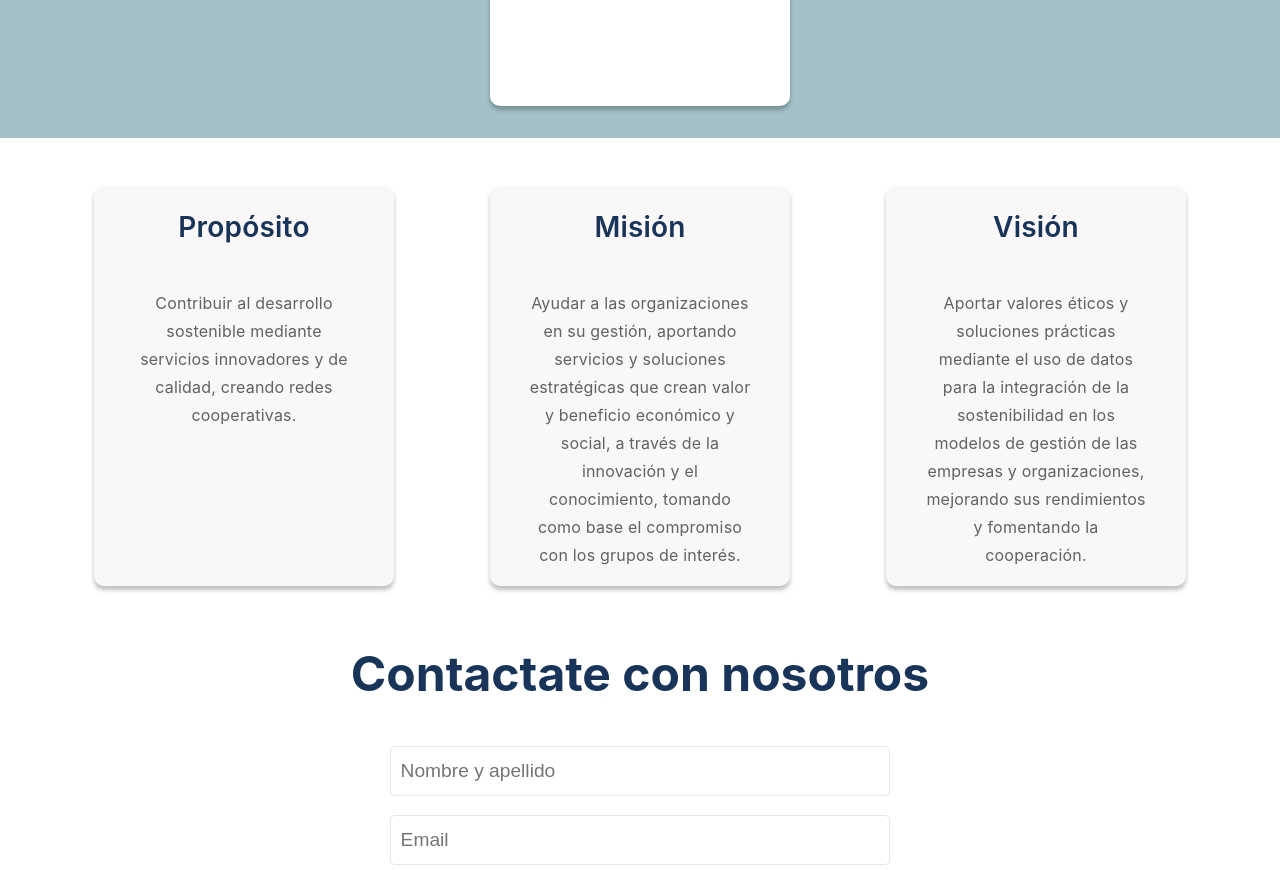
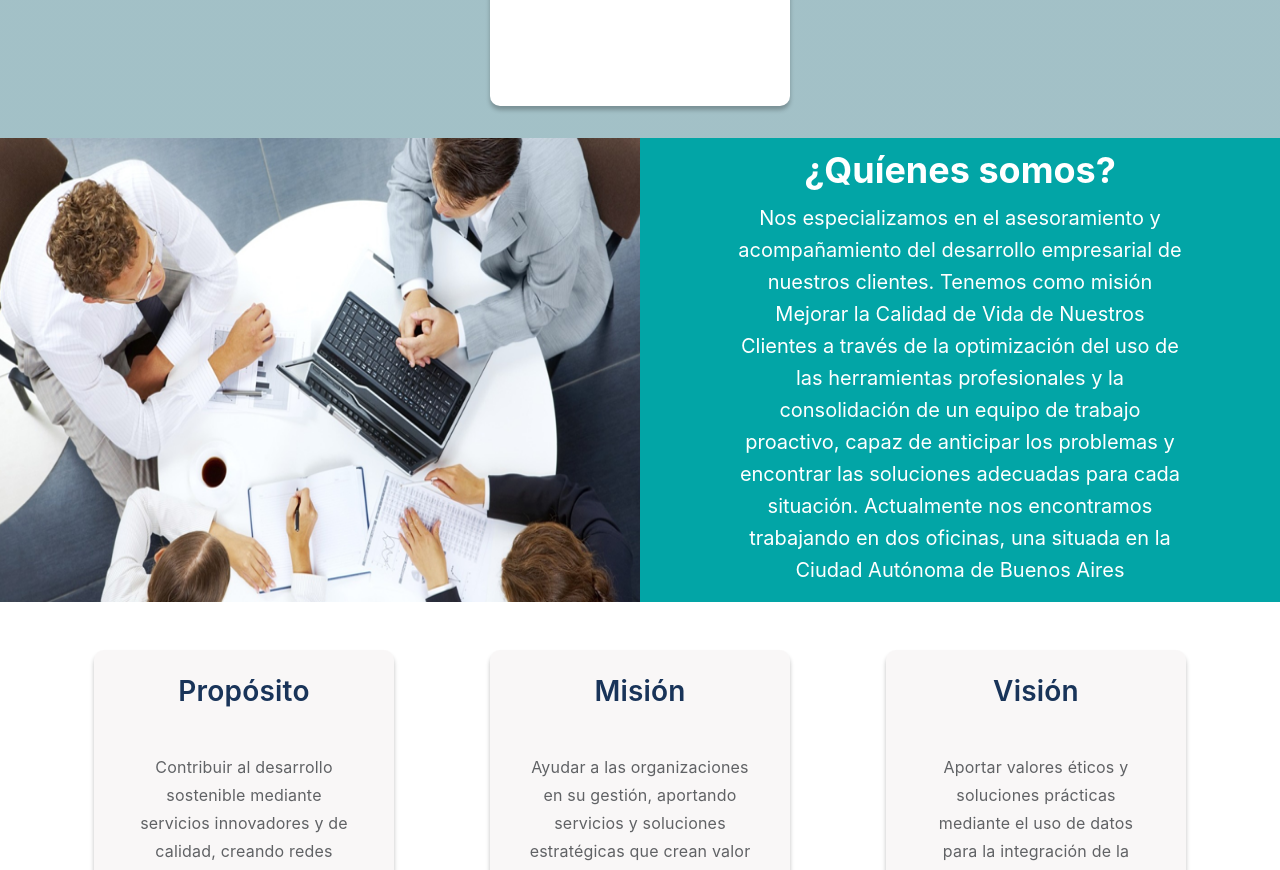
Before and after one commit to Felipe-Suarez/Boschetti-Bordoni, a React (Create React App) app: page / in a window 1280 px wide. Shown: the part 2120-2990 px from the top of the page. Built offline with nearby package versions, Linux system fonts and the light colour scheme; the HTML template or start-up script is replaced by a standard one.

Commit message:
adding quienes somos

```diff
--- a/src/App.js
+++ b/src/App.js
@@ -4,6 +4,7 @@ import './App.css';
 import Header from './components/Header/Header';
 import Home from './components/Home/Home';
 import Services from './components/Services/Services';
+import QuinesSomos from './components/QuienesSomos/QuienesSomos';
 import Nosotros from './components/Nosotros/Nosotros';
 import Contact from './components/Contact/Contact'; //nico el nombre de las carpetas en minusculas te parece?
 import Footer from './components/Footer/Footer';
@@ -14,6 +15,7 @@ function App() {
       <Header />
       <Home />
       <Services />
+      <QuinesSomos/>
       <Nosotros />
       <Contact />
       <Footer />
--- /dev/null
+++ b/src/components/QuienesSomos/QuienesSomos.js
@@ -0,0 +1,27 @@
+import React from 'react';
+import quienesSomos from '../../assets/quienesSomos.png';
+
+//stylesheets
+import "./quienesSomos.css";
+
+
+const QuienesSomos = () => {
+  return (
+    <section className="quienes-somos">
+
+        <div className="img-container">
+            <img src={quienesSomos} alt="imagen de quienes somos" className="img-quienes-somos"/>
+
+        </div>
+
+        <div className="text-container">
+            <span className="title-quienes-somos">¿Quíenes somos?</span>
+            <p className="text-quienes-somos"> Nos especializamos en el asesoramiento y acompañamiento del desarrollo empresarial de nuestros clientes. Tenemos como misión Mejorar la Calidad de Vida de Nuestros Clientes a través de la optimización del uso de las herramientas profesionales y la consolidación de un equipo de trabajo proactivo, capaz de anticipar los problemas y encontrar las soluciones adecuadas para cada situación. Actualmente nos encontramos trabajando en dos oficinas, una situada en la Ciudad Autónoma de Buenos Aires
+            </p>
+        </div>
+
+    </section>
+  )
+}
+
+export default QuienesSomos
--- /dev/null
+++ b/src/components/QuienesSomos/quienesSomos.css
@@ -0,0 +1,43 @@
+.quienes-somos{
+    width: 100vw;
+    display: flex;
+    justify-content: center;
+    flex-direction: row;
+    flex-wrap: wrap;
+    background-color: var(--accent-color);
+}
+
+
+.img-container{
+    display: flex;
+}
+
+.img-quienes-somos{
+    max-width: 50vw;
+}
+
+.text-container{
+    display: flex;
+    flex-direction: column;
+    justify-content: center;
+    align-items: center;
+    width: 50vw;
+    margin: 1rem 0;
+}
+
+.title-quienes-somos{
+    font-size: 2.25rem;
+    line-height: 2rem;
+    font-weight: 700;
+    color: var(--white-color);
+}
+
+.text-quienes-somos{
+    text-align: center;
+    width: 35vw;
+    font-size: 1.25rem;
+    font-weight: 400;
+    line-height: 2rem;
+    margin-top: 1rem;
+    color: var(--white-color);
+}
```
Also changed, not shown: src/assets/quienesSomos.png (added).
